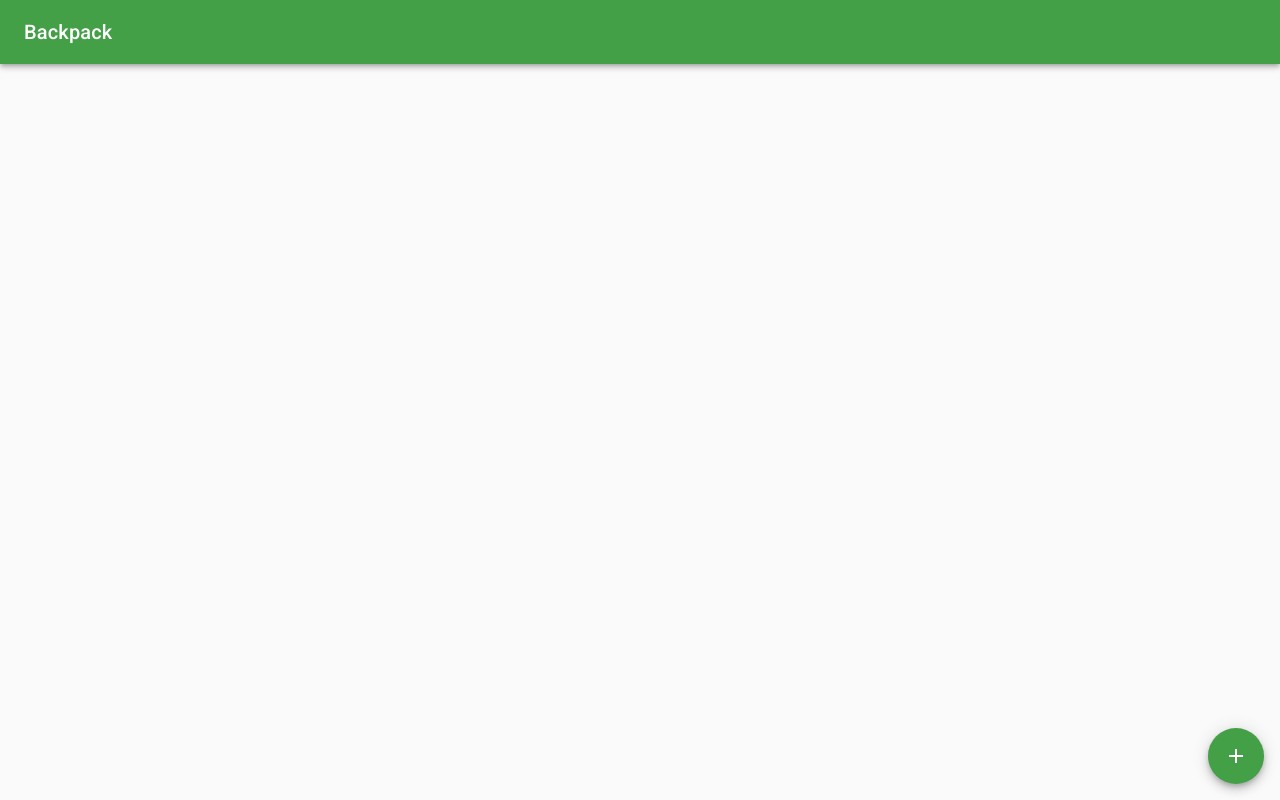
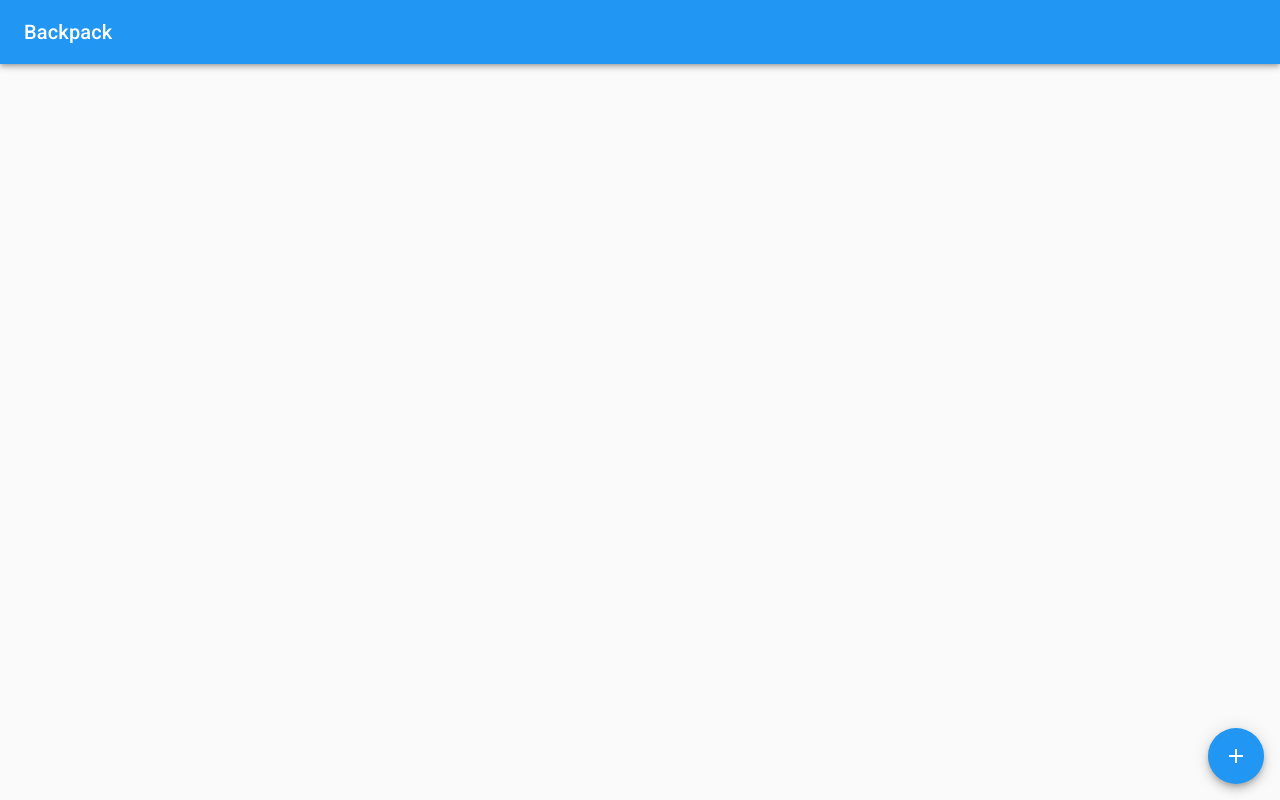
Before and after one commit to gostekk/backpack, a React (Create React App) app: page / in a window 1280 px wide. Built offline with nearby package versions, Linux system fonts and the light colour scheme.

Commit message:
Update themes

```diff
--- a/src/styles/theme.js
+++ b/src/styles/theme.js
@@ -4,11 +4,11 @@ const styledBy = (property, mapping) => mapping[property];
 
 const colors = [
   // 'default',
-  'pink',
+  // 'pink',
   'purple',
   'deepPurple',
   'blue',
-  'green',
+  // 'green',
   // 'blueGrey',
 ];
 const rand = colors[Math.floor(Math.random() * colors.length)];
```
